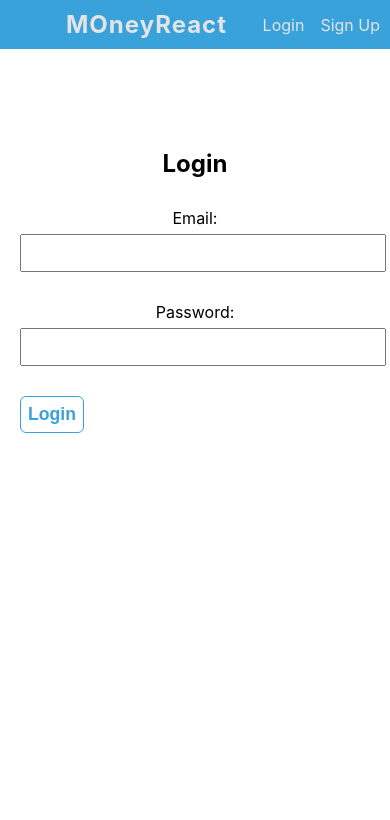
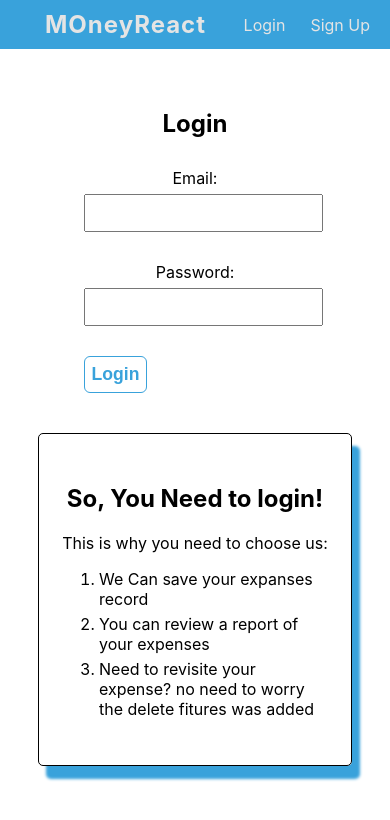
Before and after one commit to nalendro16/money-react, a React (Create React App) app: page /login in a window 390 px wide. Shown: the top 820 px of the page. Built offline with nearby package versions, Linux system fonts and the light colour scheme; no server answers.

Commit message:
last commit before deploy to firebase

```diff
--- a/src/App.css
+++ b/src/App.css
@@ -28,6 +28,21 @@
   color: #61dafb;
 }
 
+::-webkit-scrollbar {
+  width: 10px;
+}
+
+/* Handle */
+::-webkit-scrollbar-thumb {
+  background: rgb(155, 155, 155);
+  border-radius: 10px;
+}
+
+/* Handle on hover */
+::-webkit-scrollbar-thumb:hover {
+  background: rgb(95, 95, 95);
+}
+
 @keyframes App-logo-spin {
   from {
     transform: rotate(0deg);
--- a/src/components/Navbar.module.css
+++ b/src/components/Navbar.module.css
@@ -1,13 +1,11 @@
 .navbar {
-  width: 100%;
   background: #39a2db;
-  padding: 10px 10px;
+  padding: 10px 0;
   box-sizing: border-box;
 }
 .navbar ul {
-  justify-content: space-evenly;
   display: flex;
-  margin: 0 auto;
+  margin: auto;
   max-width: 960px;
   color: #e4e4e4;
   align-items: center;
@@ -21,9 +19,19 @@
 }
 .navbar button,
 .navbar a {
-  margin-left: 16px;
+  margin: 0 5px;
 }
 .navbar a {
   color: #e4e4e4;
   text-decoration: none;
 }
+
+@media only screen and (max-width: 768px) {
+  .navbar ul {
+    margin: auto;
+    display: flex;
+  }
+  .navbar a:last-child {
+    margin-right: 20px;
+  }
+}
--- a/src/components/SideNav.js
+++ b/src/components/SideNav.js
@@ -27,7 +27,9 @@ export default function SideNav() {
           </button>
           <Link to="/">Expense</Link>
           <Link to="/finplan">Financial Plan</Link>
+          <Link to="#">Report</Link>
         </ul>
+        <div className={styles.settingbtn}>Setting</div>
       </nav>
     </div>
   )
--- a/src/components/SideNav.module.css
+++ b/src/components/SideNav.module.css
@@ -1,11 +1,11 @@
 .sidenav {
-  height: 100%;
+  height: 100vh;
   width: 250px;
   position: fixed;
   z-index: 1;
   top: 0;
   left: 0;
-  background-color: #111;
+  background-color: #f2f2f2;
   transition: 0.5s;
   padding-top: 160px;
 }
@@ -15,10 +15,9 @@
   top: 0;
   right: 0;
   cursor: pointer;
-  padding: 20px;
+  padding: 15px;
   font-size: 24px;
   border: none;
-  background-color: #111;
   color: #818181;
 }
 
@@ -49,12 +48,36 @@
 
 .openbtn {
   position: fixed;
-  top: 60px;
-  left: 20px;
+  top: 10vh;
+  left: 5vh;
   cursor: pointer;
-  padding: 10px;
+  padding: 5px;
   font-size: 20px;
   border: none;
-  border-radius: 10px;
+  border-radius: 3px;
   color: #111;
 }
+.openbtn:hover {
+  box-shadow: 3px 3px 13px rgba(0, 0, 0, 0.09);
+}
+.settingbtn {
+  position: absolute;
+  margin-top: 42vh;
+  bottom: 10;
+  left: 0;
+  cursor: pointer;
+  padding: 15px;
+  font-size: 24px;
+  border: none;
+  color: #818181;
+  transition: 0.3s;
+}
+.settingbtn:hover {
+  color: rgb(44, 44, 44);
+}
+
+@media only screen and (max-width: 768px) {
+  .openbtn {
+    left: 2vh;
+  }
+}
--- a/src/pages/home/Home.module.css
+++ b/src/pages/home/Home.module.css
@@ -90,3 +90,12 @@
   font-size: 0.9em;
   cursor: pointer;
 }
+
+@media only screen and (max-width: 768px) {
+  .container {
+    width: 70%;
+    display: flex;
+    flex-direction: column-reverse;
+    margin: 10px auto;
+  }
+}
--- a/src/pages/login/Login.js
+++ b/src/pages/login/Login.js
@@ -14,6 +14,19 @@ export default function Login() {
   }
 
   return (
+    <div className={styles.login}>
+      <div className={styles.description}>
+        <h2>So, You Need to login!</h2>
+        <p>This is why you need to choose us:</p>
+        <ol>
+          <li>We Can save your expanses record</li>
+          <li>You can review a report of your expenses</li>
+          <li>
+            Need to revisite your expense? no need to worry the delete fitures
+            was added
+          </li>
+        </ol>
+      </div>
       <form className={styles['login-form']} onSubmit={handleSubmit}>
         <h2>Login</h2>
         <label>
@@ -40,5 +53,6 @@ export default function Login() {
         )}
         {error && <p>{error}</p>}
       </form>
+    </div>
   )
 }
--- a/src/pages/login/Login.module.css
+++ b/src/pages/login/Login.module.css
@@ -1,3 +1,19 @@
+.login {
+  display: grid;
+  grid-template-columns: 1fr 1fr;
+}
+.description {
+  width: 80vh;
+  margin: 20vh auto;
+  border: 1px solid black;
+  border-radius: 5px;
+  padding: 30px 0;
+  box-shadow: 8px 13px 3px #39a2db;
+}
+.description li {
+  margin: 5px 20px;
+  text-align: left;
+}
 .login-form {
   max-width: 360px;
   margin: 60px auto;
@@ -17,3 +33,16 @@
   color: #777;
   width: 100%;
 }
+@media only screen and (max-width: 768px) {
+  .login {
+    display: flex;
+    flex-direction: column-reverse;
+  }
+  .description {
+    width: 80vw;
+    margin: 0 auto;
+  }
+  .login-form {
+    margin: 20px auto;
+  }
+}
```
Lines whose indentation alone changed are shown as unchanged.
